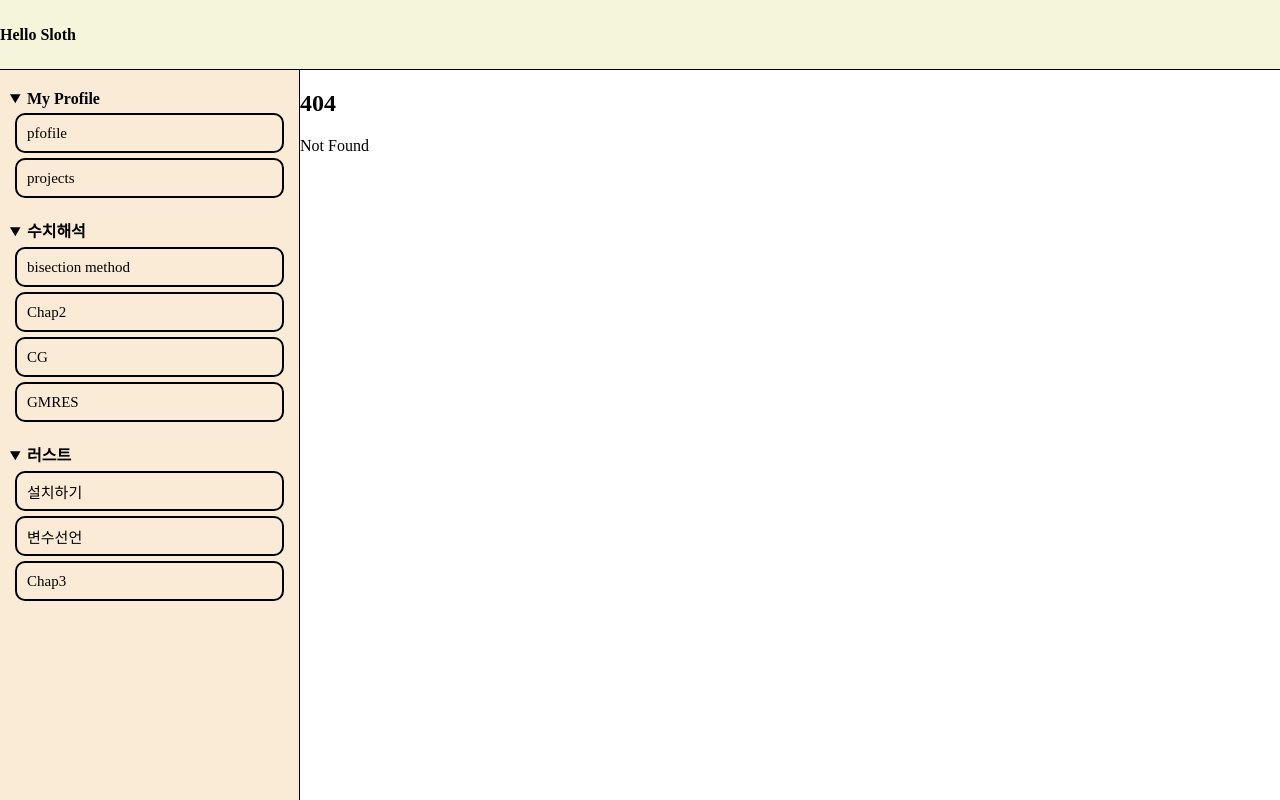
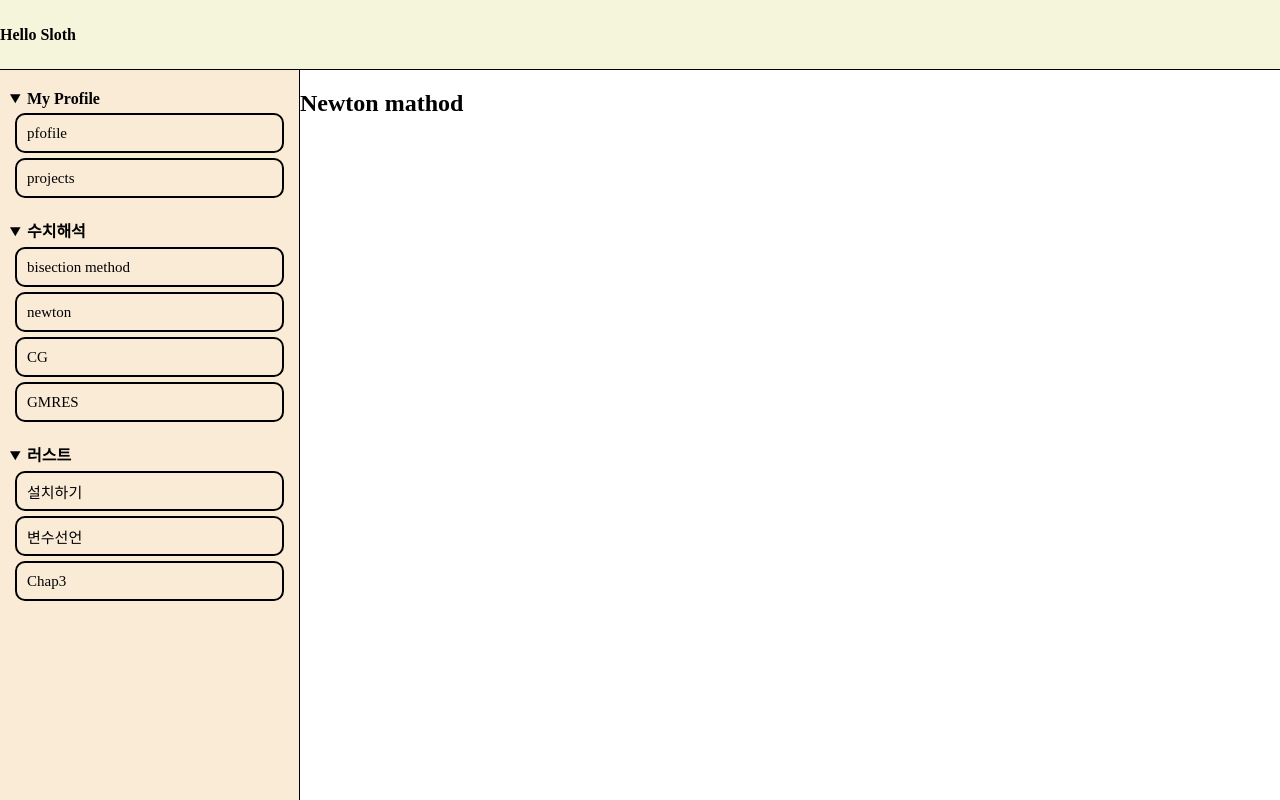
Before and after one commit to kjfootman/blog, a SvelteKit app: page /numerics/newton-method in a window 1280 px wide. Before the commit this address had no page. Built offline with nearby package versions, Linux system fonts and the light colour scheme.

Commit message:
newton method added

```diff
--- a/src/routes/+layout.svelte
+++ b/src/routes/+layout.svelte
@@ -15,7 +15,7 @@
         title: '수치해석',
 		menuItems: {
 			'bisection method' : '/numerics/bisection',
-			Chap2: '/',
+			'newton': '/numerics/newton-method',
 			CG: '/',
 			GMRES: '/numerics/gmres',
 		}
--- /dev/null
+++ b/src/routes/numerics/newton-method/+page.svelte
@@ -0,0 +1,3 @@
+<h1>
+    Newton mathod
+</h1>
```
Also changed, not shown: src/routes/numerics/bisection/+page.svelte (line endings or trailing spaces), 1 other file (tests, documents, lock files or other folders).
